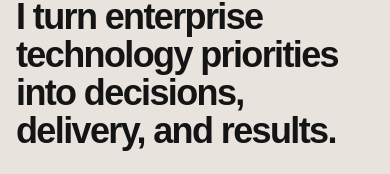
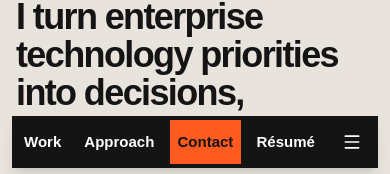
Before and after one commit to erickmclark/portfolio, a Next.js app: page / in a window 390 px wide. Shown: the part 664-838 px from the top of the page. Built offline with nearby package versions, Linux system fonts and the light colour scheme; no server answers; a web font is replaced by a local one.

Commit message:
add mobile bottom navigation bar
Co-Authored-By: Claude Opus 5.5 <noreply@anthropic.com>

```diff
--- a/app/globals.css
+++ b/app/globals.css
@@ -93,6 +93,10 @@ section[id] {
     animation-iteration-count: 1 !important;
     transition-duration: 0.01ms !important;
   }
+  /* Bottom nav fades instead of sliding (transform is neutralised in the component) */
+  .bottom-nav {
+    transition-duration: 200ms !important;
+  }
 }
 
 /* Subtle dot grid pattern for hero background */
--- a/app/layout.tsx
+++ b/app/layout.tsx
@@ -5,12 +5,14 @@ import { SpeedInsights } from "@vercel/speed-insights/next";
 import "./globals.css";
 import SiteHeader from "@/components/site-header";
 import SiteFooter from "@/components/site-footer";
+import MobileBottomNav from "@/components/mobile-bottom-nav";
 import { HOME_SEO } from "@/lib/home-copy";
 import { getSiteContent } from "@/lib/content";
 import { SITE_URL } from "@/lib/site";
 
 export const viewport: Viewport = {
   themeColor: "#0a0a0a",
+  viewportFit: "cover",
 };
 
 const geist = Geist({
@@ -99,6 +101,7 @@ export default async function RootLayout({
         <SiteHeader name={about.name} resumeUrl={about.resumeUrl} />
         {children}
         <SiteFooter />
+        <MobileBottomNav resumeUrl={about.resumeUrl} />
         <Analytics />
         <SpeedInsights />
       </body>
--- /dev/null
+++ b/components/mobile-bottom-nav.tsx
@@ -0,0 +1,126 @@
+"use client";
+
+import { useEffect, useRef, useState } from "react";
+import Link from "next/link";
+import { usePathname } from "next/navigation";
+import { Menu } from "lucide-react";
+import { nextBottomNavVisible } from "@/lib/bottom-nav-visibility";
+
+type Props = { resumeUrl?: string };
+
+const item =
+  "inline-flex min-h-11 shrink-0 items-center justify-center whitespace-nowrap px-2 text-[15px] font-semibold";
+
+export default function MobileBottomNav({ resumeUrl }: Props) {
+  const pathname = usePathname();
+  const [visible, setVisible] = useState(false);
+  const [menuOpen, setMenuOpen] = useState(false);
+  const pastHero = useRef(true);
+  const lastY = useRef(0);
+  const visibleRef = useRef(false);
+  const leftHero = useRef(false);
+  const frame = useRef(0);
+  const admin = pathname.startsWith("/admin");
+
+  useEffect(() => {
+    if (admin) return;
+    const update = (next: boolean) => {
+      visibleRef.current = next;
+      setVisible(next);
+    };
+
+    const hero = document.getElementById("top");
+    pastHero.current = !hero;
+    lastY.current = window.scrollY;
+    let observer: IntersectionObserver | undefined;
+    if (hero) {
+      observer = new IntersectionObserver(([entry]) => {
+        pastHero.current = !entry.isIntersecting;
+        if (!pastHero.current) update(false);
+        else {
+          leftHero.current = frame.current !== 0;
+          lastY.current = window.scrollY;
+          update(true);
+        }
+      });
+      observer.observe(hero);
+    } else {
+      update(true);
+    }
+
+    const onScroll = () => {
+      if (frame.current) return;
+      frame.current = requestAnimationFrame(() => {
+        frame.current = 0;
+        const y = Math.max(0, window.scrollY);
+        const next = nextBottomNavVisible({
+          visible: visibleRef.current,
+          pastHero: pastHero.current,
+          y,
+          lastY: lastY.current,
+          leftHero: leftHero.current,
+        });
+        leftHero.current = false;
+        if (Math.abs(y - lastY.current) >= 8) lastY.current = y;
+        if (next !== visibleRef.current) update(next);
+      });
+    };
+    window.addEventListener("scroll", onScroll, { passive: true });
+
+    const details = document.querySelector<HTMLDetailsElement>("header details");
+    const onToggle = () => setMenuOpen(!!details?.open);
+    details?.addEventListener("toggle", onToggle);
+
+    return () => {
+      observer?.disconnect();
+      window.removeEventListener("scroll", onScroll);
+      details?.removeEventListener("toggle", onToggle);
+      if (frame.current) cancelAnimationFrame(frame.current);
+      frame.current = 0;
+    };
+  }, [admin, pathname]);
+
+  if (admin) return null;
+
+  const openMenu = () => {
+    const details = document.querySelector<HTMLDetailsElement>("header details");
+    if (!details) return;
+    details.open = !details.open;
+    window.scrollTo({ top: 0 });
+  };
+
+  return (
+    <nav
+      aria-label="Quick navigation"
+      inert={!visible}
+      style={{ bottom: "calc(12px + env(safe-area-inset-bottom))" }}
+      className={`bottom-nav font-body [&_a]:focus-visible:outline-brand-sky [&_button]:focus-visible:outline-brand-sky fixed inset-x-3 z-40 mx-auto flex max-w-sm items-center justify-between bg-ink px-1 py-1 text-white shadow-lg transition-[opacity,transform] duration-300 md:hidden motion-reduce:translate-y-0 motion-reduce:transition-opacity ${
+        visible ? "translate-y-0 opacity-100" : "pointer-events-none translate-y-[140%] opacity-0"
+      }`}
+    >
+      <Link href="/#work" className={item}>
+        Work
+      </Link>
+      <Link href="/#approach" className={item}>
+        Approach
+      </Link>
+      <Link href="/#contact" className={`${item} bg-brand-orange text-ink`}>
+        Contact
+      </Link>
+      {resumeUrl && (
+        <a href={resumeUrl} target="_blank" rel="noopener noreferrer" className={item}>
+          Résumé
+        </a>
+      )}
+      <button
+        type="button"
+        aria-label="Menu"
+        aria-expanded={menuOpen}
+        onClick={openMenu}
+        className="inline-flex h-11 w-11 shrink-0 items-center justify-center"
+      >
+        <Menu size={20} aria-hidden />
+      </button>
+    </nav>
+  );
+}
--- /dev/null
+++ b/lib/bottom-nav-visibility.ts
@@ -0,0 +1,17 @@
+export const SCROLL_THRESHOLD = 8;
+
+type Input = {
+  visible: boolean;
+  pastHero: boolean;
+  y: number;
+  lastY: number;
+  leftHero?: boolean;
+};
+
+export function nextBottomNavVisible({ visible, pastHero, y, lastY, leftHero }: Input): boolean {
+  if (!pastHero) return false;
+  if (leftHero) return true;
+  const delta = y - lastY;
+  if (Math.abs(delta) < SCROLL_THRESHOLD) return visible;
+  return delta < 0;
+}
```
Also changed, not shown: 1 other file (tests, documents, lock files or other folders).
